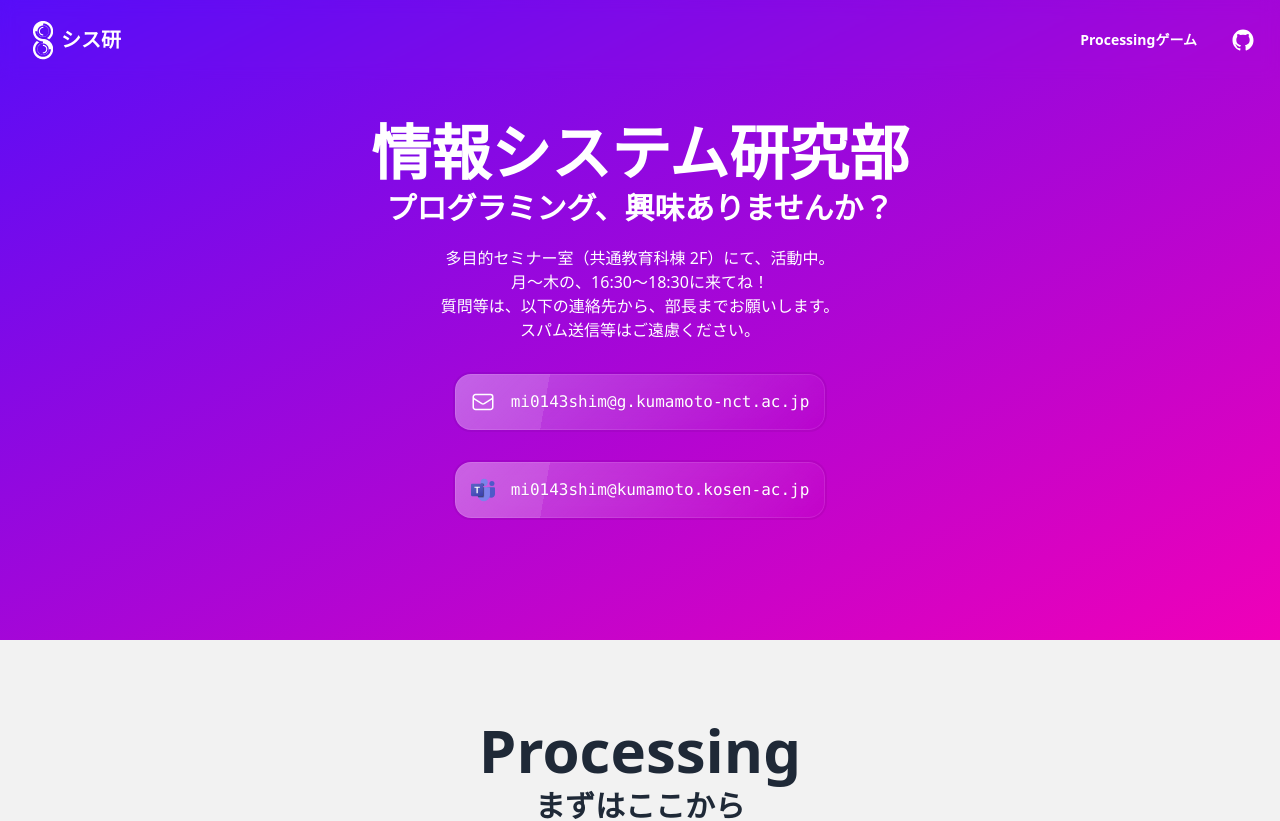
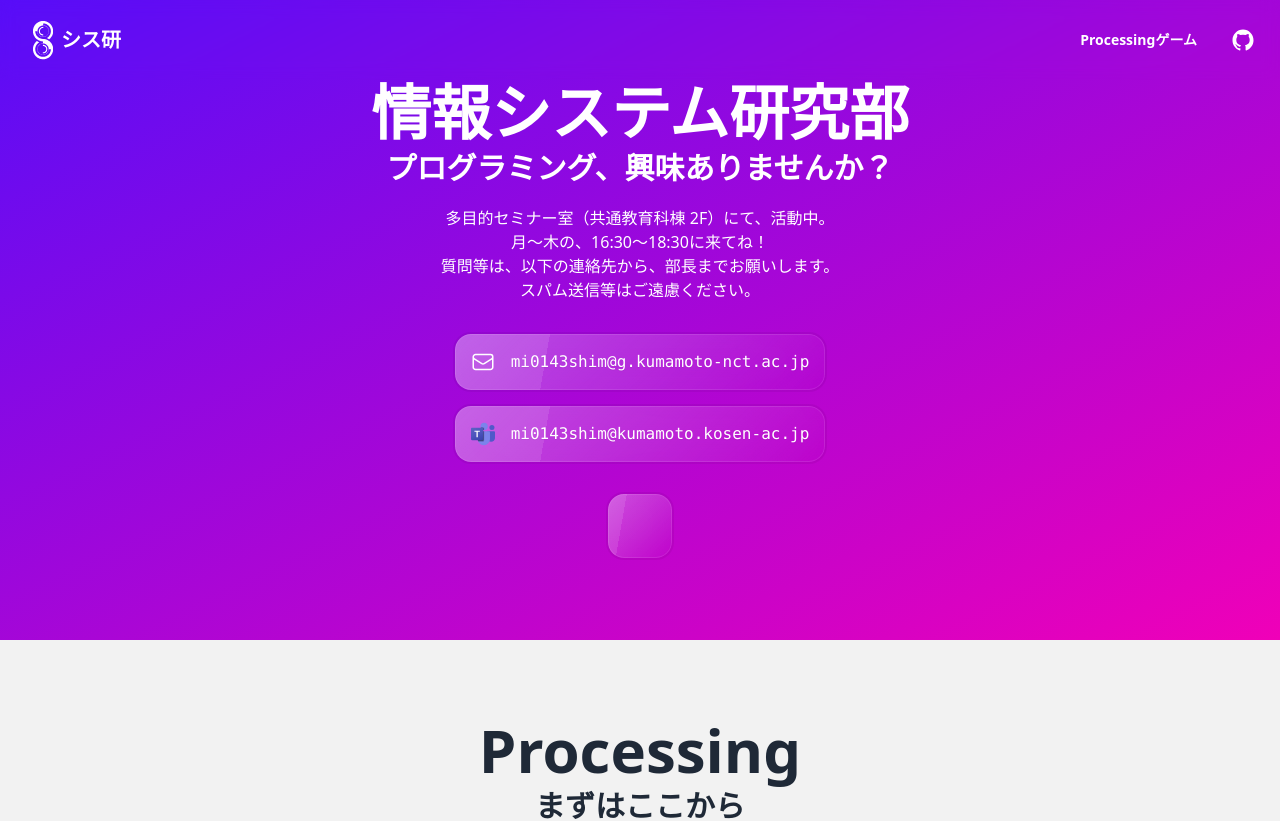
Before and after one commit to Sysken-Yatsushiro/hp, a React (Create React App) app: page / in a window 1280 px wide. Shown: the top 821 px of the page. Built offline with nearby package versions, Linux system fonts and the light colour scheme; no server answers.

Commit message:
add news

```diff
--- a/package.json
+++ b/package.json
@@ -9,6 +9,7 @@
     "daisyui": "^2.47.0",
     "react": "^18.2.0",
     "react-dom": "^18.2.0",
+    "react-markdown": "^8.0.7",
     "react-scripts": "5.0.1"
   },
   "scripts": {
--- a/src/components/App.jsx
+++ b/src/components/App.jsx
@@ -5,6 +5,7 @@ import SubHeading from "./SubHeading"
 import Tool from "./Tool"
 import ToolBox from "./ToolBox";
 import SyskenIcon from "./SyskenIcon";
+import Badge from "./Badge";
 import pEdi from "../assets/processingEditor.png"
 import pGame from "../assets/processingGame.png"
 import wApp from "../assets/webApp.png"
@@ -18,8 +19,18 @@ import logoP5 from "../assets/logoP5.png"
 import logoUnity from "../assets/logoUnity.png"
 import logoUE from "../assets/logoUE.png"
 import icoTeams from "../assets/icoTeams.svg"
+import { useEffect, useState } from "react";
+import { ReactMarkdown } from "react-markdown/lib/react-markdown";
 
 export default function App() {
+  const [news, setNews] = useState("")
+
+  useEffect(() => {
+    fetch("https://raw.githubusercontent.com/Sysken-Yatsushiro/hp/master/news.md")
+      .then(response => response.text())
+      .then(response => {setNews(response)})
+  }, [])
+
   return (
     <>
       <Navbar />
@@ -36,9 +47,21 @@ export default function App() {
           </svg>
           <code>mi0143shim@g.kumamoto-nct.ac.jp</code>
         </div>
-        <div className="glass rounded-box p-4 flex gap-4 mt-8">
+        <div className="glass rounded-box p-4 flex gap-4 mt-4">
           <img src={icoTeams} alt="" className="w-6 h-6 fill-current" />
           <code>mi0143shim@kumamoto.kosen-ac.jp</code>
+        </div>
+        <div className="card glass mt-8">
+          <div className="card-body">
+            <ReactMarkdown
+              components={{
+                h1: SubHeading,
+                code: Badge
+              }}
+            >
+              {news}
+            </ReactMarkdown>
+          </div>
         </div>
       </Hero>
       <Hero className="bg-base-200">
--- /dev/null
+++ b/src/components/Badge.jsx
@@ -0,0 +1,7 @@
+export default function Badge(props) {
+  return (
+    <div className="badge mx-1">
+      {props.children}
+    </div>
+  )
+}
--- a/src/components/Heading.jsx
+++ b/src/components/Heading.jsx
@@ -1,7 +1,7 @@
 export default function Heading(props) {
   return (
-    <h2 className="mb-2 text-4xl md:text-6xl font-extrabold">
+    <p className="mb-2 text-4xl md:text-6xl font-extrabold">
       {props.children}
-    </h2>
+    </p>
   )
 }
--- a/src/components/SubHeading.jsx
+++ b/src/components/SubHeading.jsx
@@ -1,7 +1,7 @@
 export default function SubHeading(props) {
   return (
-    <h2 className="mb-5 text-2xl md:text-3xl font-bold">
+    <p className="mb-5 text-2xl md:text-3xl font-bold">
       {props.children}
-    </h2>
+    </p>
   )
 }
```
Also changed, not shown: 12 other files (tests, documents, lock files or other folders).
